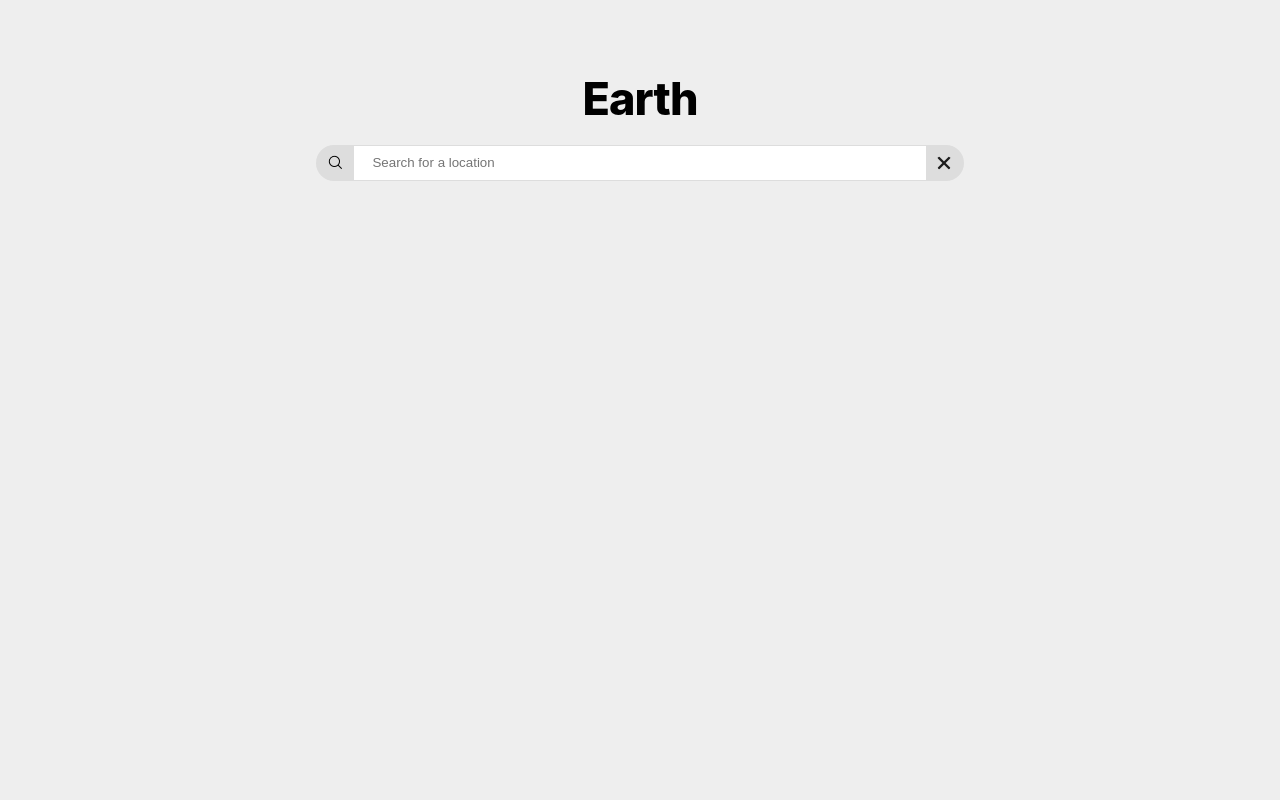
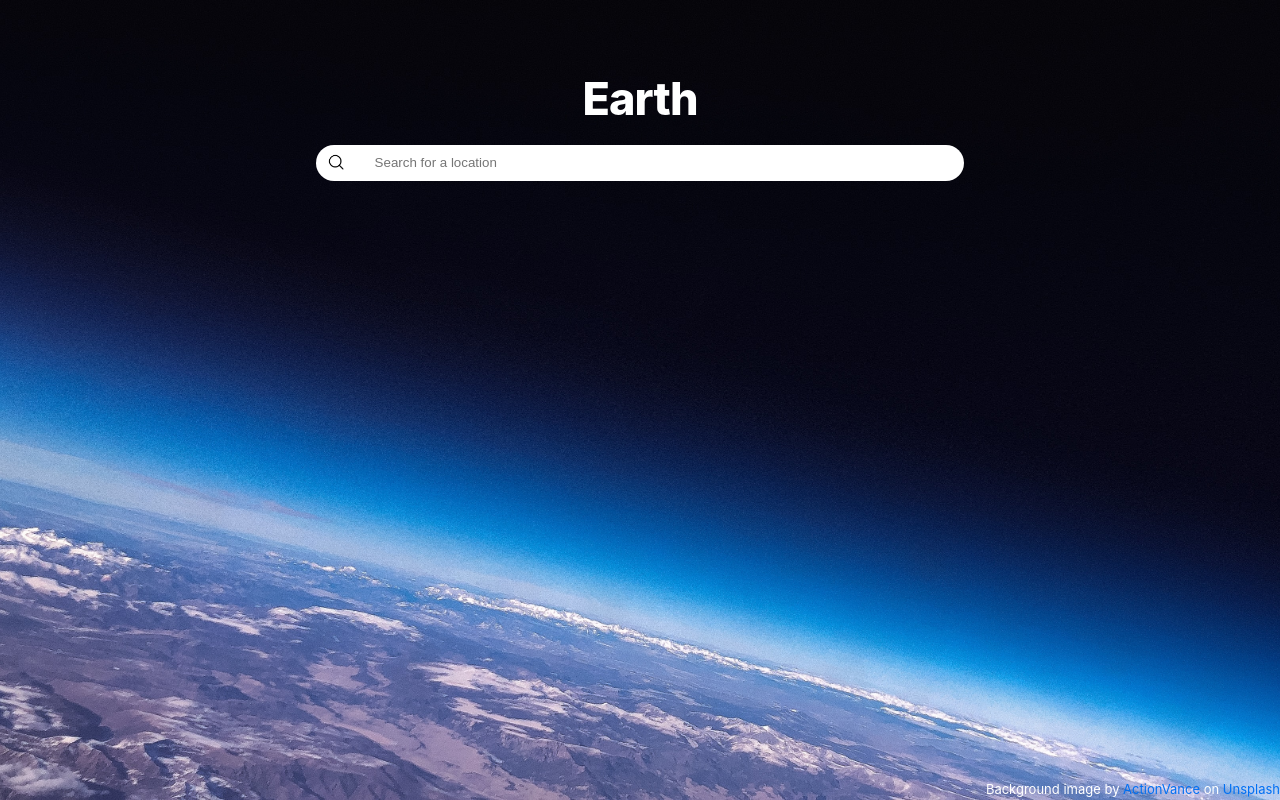
Before and after one commit to var-kyle/nextjs-app, a Next.js app: page / in a window 1280 px wide. Built offline with nearby package versions, Linux system fonts and the light colour scheme.

Commit message:
updating styling

```diff
--- a/components/search.js
+++ b/components/search.js
@@ -24,7 +24,7 @@ export default function Search({ q }) {
           title="Search"
           className={styles.searchInput}
         />
-        <button type="reset" title="Clear" className={styles.searchButton}>
+        {/* <button type="reset" title="Clear" className={styles.searchButton}>
           <Image
             src="/images/clear.png"
             className={utilStyles.borderCircle}
@@ -32,7 +32,7 @@ export default function Search({ q }) {
             width={18}
             alt="Clear search bar"
           />
-        </button>
+        </button> */}
       </form>
     </div>
   );
--- a/components/search.module.css
+++ b/components/search.module.css
@@ -8,7 +8,7 @@
   border-radius: 1rem;
   height: 2rem;
   border: 1px solid transparent;
-  background-color: #ddd;
+  background-color: #fff;
 }
 
 .searchButton {
@@ -24,8 +24,9 @@
 .searchInput {
   padding-left: 1rem;
   padding-bottom: 0.1rem;
-  width: 100%;
+  width: 90%;
   border: none;
   flex-grow: 1;
   overflow: visible;
+  border-radius: 1rem;
 }
--- a/pages/index.js
+++ b/pages/index.js
@@ -48,11 +48,36 @@ export default function Home({
       </section>
       <section className={`${utilStyles.imageSection}`}>
         {imgUrl ? (
-          <Image src={imgUrl} alt={imgAlt} width="1280px" height="960px" />
+          <Image src={imgUrl} alt={imgAlt} width={1280} height={960} />
         ) : (
           ''
+          /* <div>
+            <iframe
+              src="https://giphy.com/embed/8FoLIrNT2jK0evs6bG"
+              width="480"
+              height="480"
+              frameBorder="0"
+              class="giphy-embed"
+              allowFullScreen
+            ></iframe>
+            <p>
+              <a href="https://giphy.com/gifs/8FoLIrNT2jK0evs6bG">via GIPHY</a>
+            </p>
+          </div> */
         )}
       </section>
+      <div className={`${utilStyles.credit}`}>
+        <span>
+          Background image by{' '}
+          <a href="https://unsplash.com/@actionvance?utm_source=unsplash&amp;utm_medium=referral&amp;utm_content=creditCopyText">
+            ActionVance
+          </a>{' '}
+          on{' '}
+          <a href="https://unsplash.com/s/photos/earth?utm_source=unsplash&amp;utm_medium=referral&amp;utm_content=creditCopyText">
+            Unsplash
+          </a>
+        </span>
+      </div>
     </Layout>
   );
 }
--- a/styles/global.css
+++ b/styles/global.css
@@ -6,7 +6,11 @@ body {
     Ubuntu, Cantarell, Fira Sans, Droid Sans, Helvetica Neue, sans-serif;
   line-height: 1.6;
   font-size: 18px;
-  background-color: #eee;
+  background: #eee url('/images/background.jpg') no-repeat fixed center;
+  background-size: cover;
+}
+h1 {
+  color: #fff;
 }
 
 * {
--- a/styles/utils.module.css
+++ b/styles/utils.module.css
@@ -63,3 +63,12 @@
 .centered {
   margin: 0 auto;
 }
+
+.credit {
+  font-size: small;
+  color: #fff;
+  position: absolute;
+  bottom: 0;
+  right: 0;
+  text-shadow: #000;
+}
```
Also changed, not shown: public/images/background.jpg (added).
